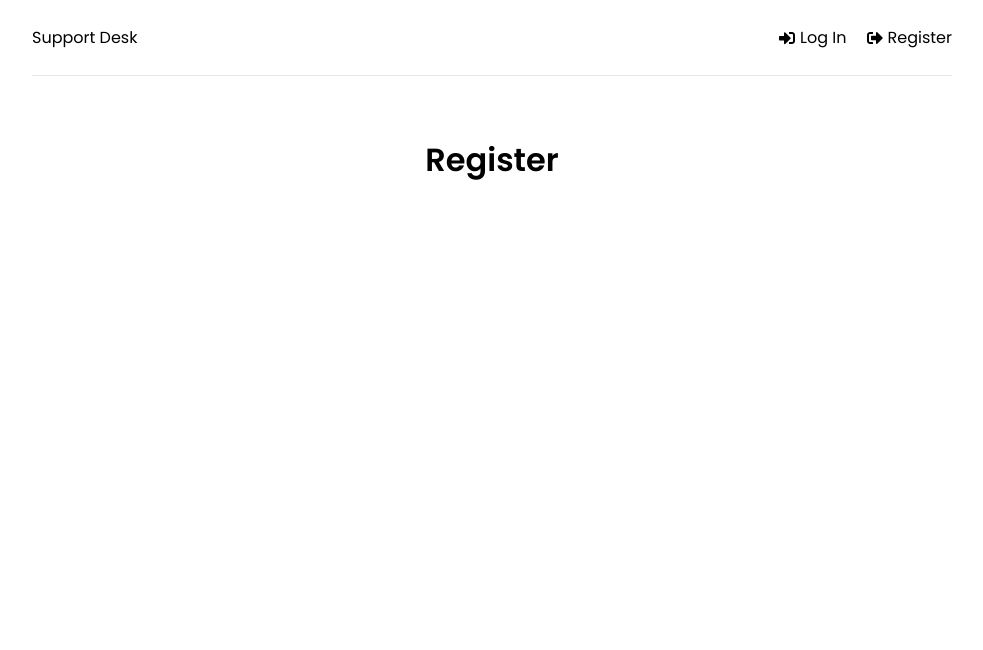
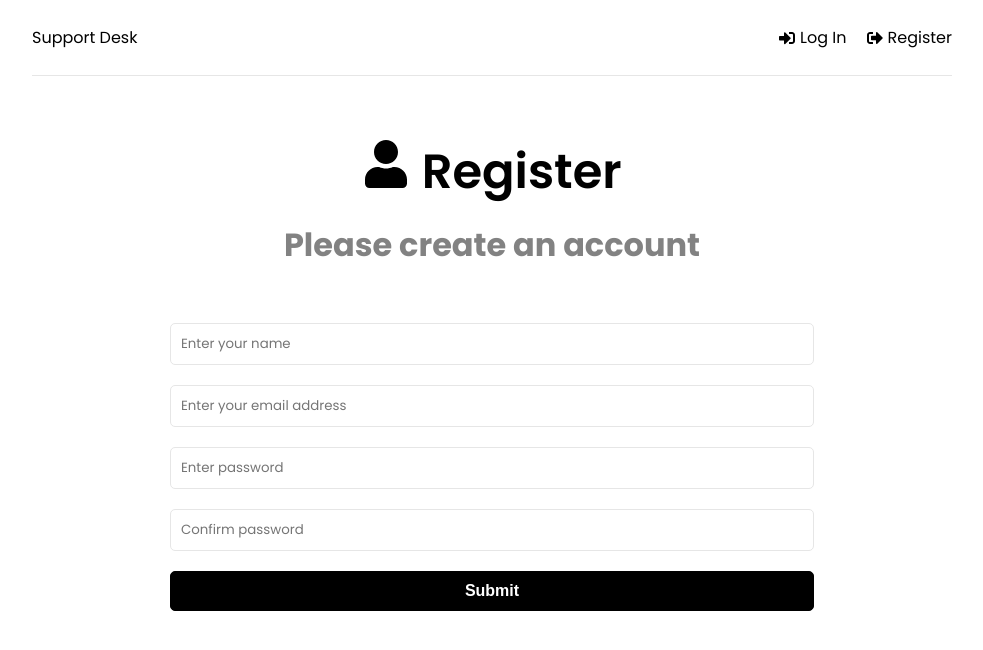
Before and after one commit to jeffjnunez/jeff-support-desk, a React (Create React App) app in the folder frontend/: page /register in a window 1280 px wide. Shown: the top 650 px of the page, without its empty margins (148-1131 px from the left). Built offline with nearby package versions, Linux system fonts and the light colour scheme.

Commit message:
add initial content and forms to pages

```diff
--- a/frontend/src/App.js
+++ b/frontend/src/App.js
@@ -1,4 +1,6 @@
 import { BrowserRouter as Router, Routes, Route } from 'react-router-dom';
+import { ToastContainer } from 'react-toastify';
+import 'react-toastify/dist/ReactToastify.css';
 
 import Header from './components/Header';
 import Home from './pages/Home';
@@ -17,6 +19,7 @@
                 </Routes>
             </div>
         </Router>
+        <ToastContainer />
     </>);
 }
 
--- a/frontend/src/pages/Home.jsx
+++ b/frontend/src/pages/Home.jsx
@@ -1,9 +1,20 @@
+import { Link } from 'react-router-dom';
+import { FaQuestionCircle, FaTicketAlt } from 'react-icons/fa';
+
 const Home = () => {
-    return (
-        <div>
-            <h1>Home</h1>
-        </div>
-    );
+    return (<>
+        <section className='heading'>
+            <h1>What do you need help with?</h1>
+            <p>Please choose an option below</p>
+        </section>
+
+        <Link to='/new-ticket' className='btn btn-reverse btn-block'>
+            <FaQuestionCircle /> Create New Ticket
+        </Link>
+        <Link to='/tickets' className='btn btn-block'>
+            <FaTicketAlt /> View My Tickets
+        </Link>
+    </>);
 };
 
 export default Home;
--- a/frontend/src/pages/Login.jsx
+++ b/frontend/src/pages/Login.jsx
@@ -1,8 +1,69 @@
+import { useState } from 'react';
+import { FaSignInAlt } from 'react-icons/fa';
+import { toast } from 'react-toastify';
+
 const Login = () => {
+    const [formData, setFormData] = useState({
+        email: '',
+        password: '',
+    });
+
+    const { email, password } = formData;
+
+    const onChange = (e) => {
+        setFormData((prevState) => ({
+            ...prevState,
+            [e.target.name]: e.target.value,
+        }));
+    };
+
+    const onSubmit = (e) => {
+        e.preventDefault();
+    };
+
     return (
-        <div>
-            <h1>Login</h1>
-        </div>
+        <>
+            <section className='heading'>
+                <h1>
+                    <FaSignInAlt /> Log In
+                </h1>
+                <p>Please log in to get support</p>
+            </section>
+
+            <section className='form'>
+                <form onSubmit={onSubmit}>
+                    <div className='form-group'>
+                        <input
+                            type='email'
+                            className='form-control'
+                            id='email'
+                            name='email'
+                            value={email}
+                            onChange={onChange}
+                            placeholder='Enter your email address'
+                            required
+                        />
+                    </div>
+                    <div className='form-group'>
+                        <input
+                            type='password'
+                            className='form-control'
+                            id='password'
+                            name='password'
+                            value={password}
+                            onChange={onChange}
+                            placeholder='Enter password'
+                            required
+                        />
+                    </div>
+                    <div className='form-group'>
+                        <button className='btn btn-block'>
+                            Log In
+                        </button>
+                    </div>
+                </form>
+            </section>
+        </>
     );
 };
 
--- a/frontend/src/pages/Register.jsx
+++ b/frontend/src/pages/Register.jsx
@@ -1,8 +1,99 @@
+import { useState } from 'react';
+import { FaUser } from 'react-icons/fa';
+import { toast } from 'react-toastify';
+
 const Register = () => {
+    const [formData, setFormData] = useState({
+        name: '',
+        email: '',
+        password: '',
+        password2: '',
+    });
+
+    const { name, email, password, password2 } = formData;
+
+    const onChange = (e) => {
+        setFormData((prevState) => ({
+            ...prevState,
+            [e.target.name]: e.target.value,
+        }));
+    };
+
+    const onSubmit = (e) => {
+        e.preventDefault();
+
+        if (password !== password2) {
+            toast.error('Passwords do not match.');
+        }
+    };
+
     return (
-        <div>
-            <h1>Register</h1>
-        </div>
+        <>
+            <section className='heading'>
+                <h1>
+                    <FaUser /> Register
+                </h1>
+                <p>Please create an account</p>
+            </section>
+
+            <section className='form'>
+                <form onSubmit={onSubmit}>
+                    <div className='form-group'>
+                        <input
+                            type='text'
+                            className='form-control'
+                            id='name'
+                            name='name'
+                            value={name}
+                            onChange={onChange}
+                            placeholder='Enter your name'
+                            required
+                        />
+                    </div>
+                    <div className='form-group'>
+                        <input
+                            type='email'
+                            className='form-control'
+                            id='email'
+                            name='email'
+                            value={email}
+                            onChange={onChange}
+                            placeholder='Enter your email address'
+                            required
+                        />
+                    </div>
+                    <div className='form-group'>
+                        <input
+                            type='password'
+                            className='form-control'
+                            id='password'
+                            name='password'
+                            value={password}
+                            onChange={onChange}
+                            placeholder='Enter password'
+                            required
+                        />
+                    </div>
+                    <div className='form-group'>
+                        <input
+                            type='password'
+                            className='form-control'
+                            id='password2'
+                            name='password2'
+                            value={password2}
+                            onChange={onChange}
+                            placeholder='Confirm password'
+                            required
+                        />
+                    </div>
+                    <div className='form-group'>
+                        <button className='btn btn-block'>
+                            Submit
+                        </button>
+                    </div>
+                </form>
+            </section>
+        </>
     );
 };
 
```
